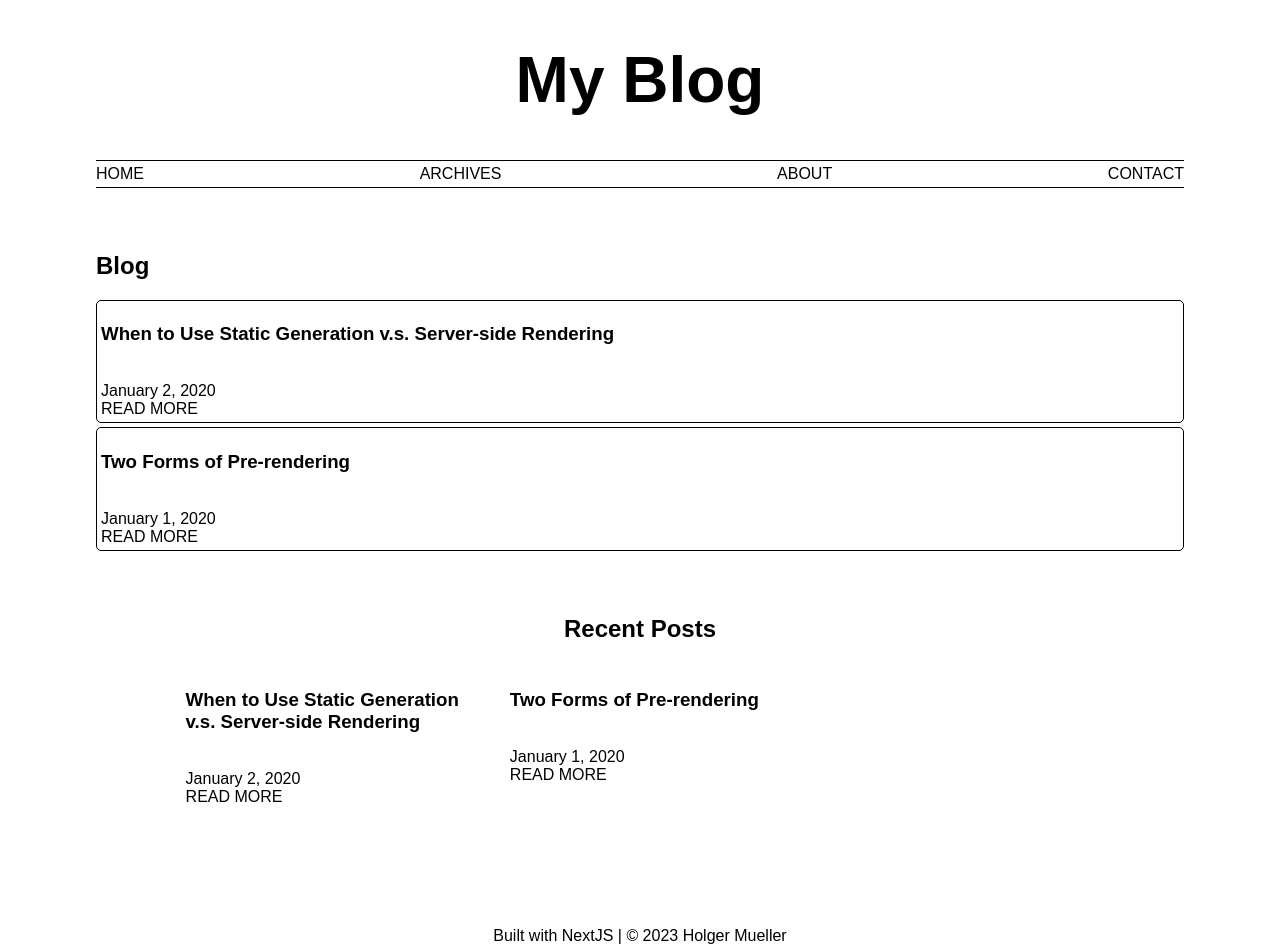
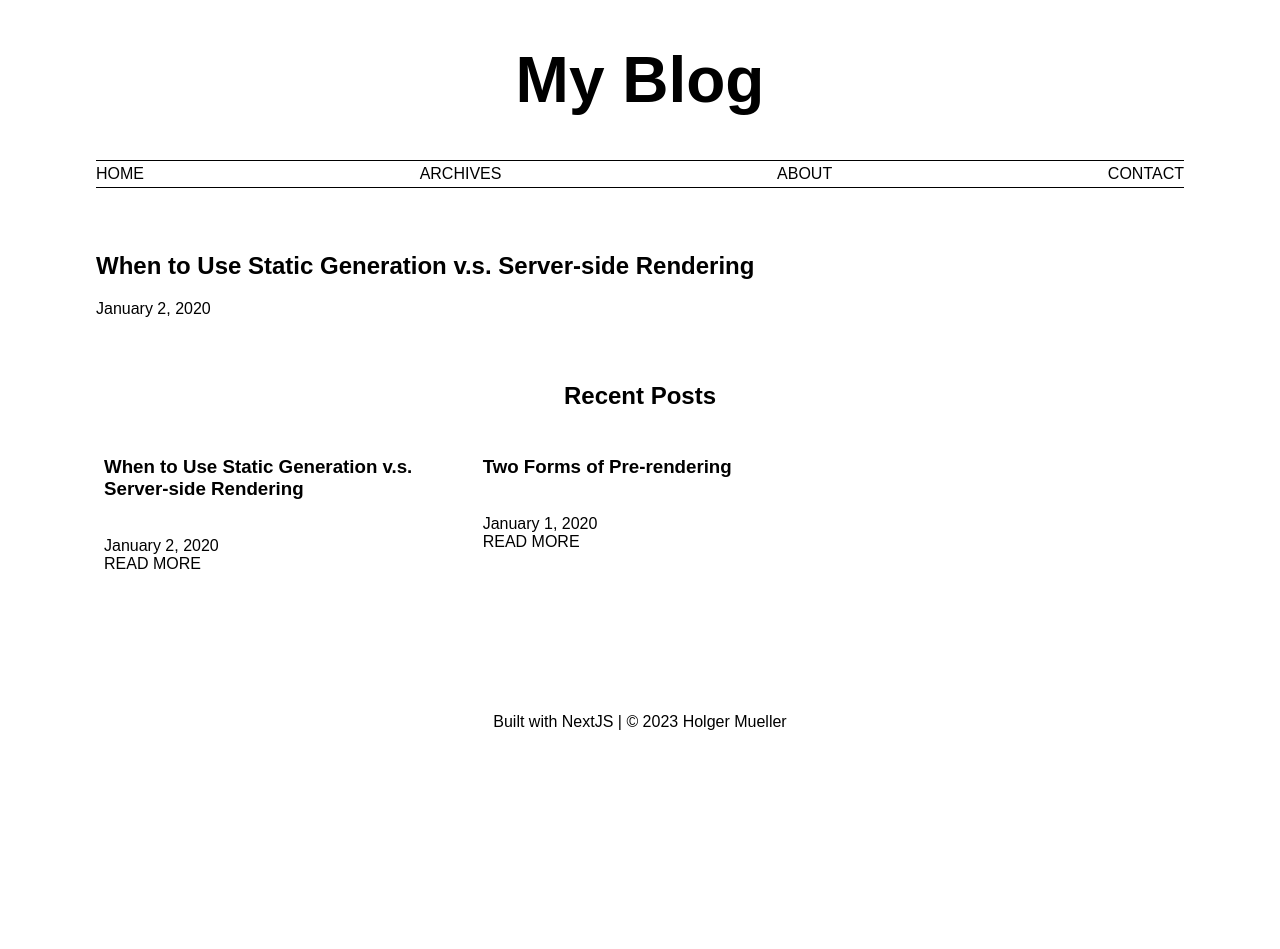
Before and after one commit to Holgermueller/blog, a Next.js app: page / in a window 1280 px wide. After the commit the page ends 800 px from the top, so only its background shows below. Built offline with nearby package versions, Linux system fonts and the light colour scheme.

Commit message:
some styling

```diff
--- a/app/globals.css
+++ b/app/globals.css
@@ -95,6 +95,14 @@ nav {
   background-color: white;
 }
 
+.time {
+  text-align: justify;
+  line-height: 1.5;
+  width: 75%;
+  margin: 16px auto 0;
+}
+
+.post-paragraph,
 .about-paragraph {
   width: 75%;
   margin: 16px auto 0;
--- a/lib/posts.js
+++ b/lib/posts.js
@@ -5,6 +5,11 @@ import { remark } from "remark";
 import html from "remark-html";
 
 const postsDirectory = path.join(process.cwd(), "posts");
+
+export async function getNewestPost() {
+  const fileNames = fs.readdirSync(postsDirectory);
+  console.log(fileNames);
+}
 
 export function getSortedPostsData() {
   // Get file names under /posts
--- a/pages/index.js
+++ b/pages/index.js
@@ -2,13 +2,13 @@ import Header from "../components/header";
 import Nav from "../components/nav";
 import RecentPosts from "@/components/recentPosts";
 import Footer from "../components/footer";
-import Link from "next/link";
 import Date from "@/components/date";
 
 import { getSortedPostsData } from "../lib/posts";
 
 export async function getStaticProps() {
   const allPostsData = getSortedPostsData();
+
   return {
     props: {
       allPostsData,
@@ -18,41 +18,23 @@ export async function getStaticProps() {
 
 export default function Home({ allPostsData }) {
   return (
-    <main className="flex min-h-screen flex-col items-center justify-between p-24">
+    <main>
       <Header />
       <Nav />
 
       <section>
-        <h2>Blog</h2>
+        <h2>{allPostsData[0].title}</h2>
+        <Date dateString={allPostsData[0].date} />
 
-        <ul>
-          {allPostsData.map((post) => (
-            <div key={post.id} className="list-card">
-              <li>
-                <h3>{post.title}</h3>
-
-                <br />
-                <Date dateString={post.date} />
-                <br />
-                <Link
-                  href={{
-                    pathname: "blog/[id]",
-                    query: {
-                      id: post.id,
-                    },
-                  }}
-                >
-                  Read More
-                </Link>
-              </li>
-            </div>
-          ))}
-        </ul>
+        <div
+          className="post-paragraph"
+          dangerouslySetInnerHTML={{ __html: allPostsData[0].contentHtml }}
+        />
       </section>
 
-      <section>
+      <div>
         <RecentPosts allPostsData={allPostsData} />
-      </section>
+      </div>
 
       <Footer />
     </main>
```
Also changed, not shown: pages/blog/[id].js (+7 -4 lines).
